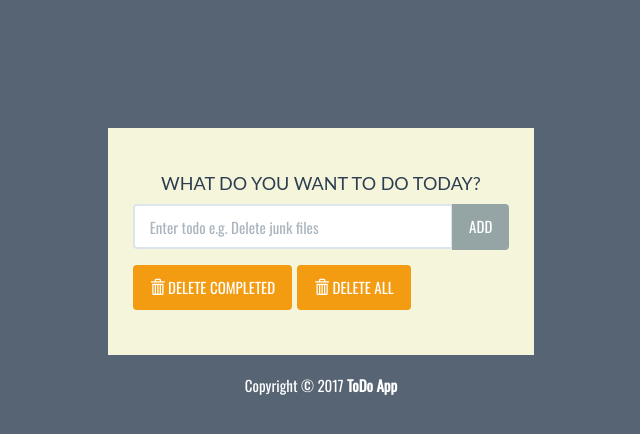
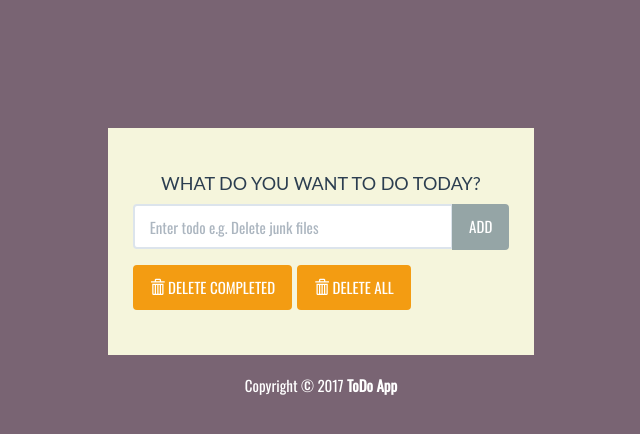
Before and after one commit to Jasmineee2/Todolist, a Django app: page / in a window 1280 px wide. Shown: the top 434 px of the page, without its empty margins (319-959 px from the left). Run offline with Django 3.2, Linux system fonts and the light colour scheme; data that the repository does not hold is empty; some libraries are stand-ins or nearby versions.

Commit message:
Update styles.css

```diff
--- a/todo/static/todo/styles.css
+++ b/todo/static/todo/styles.css
@@ -1,5 +1,5 @@
 body {
-	background: rgba(44, 62, 80, .8);
+	background: rgba(88, 62, 80, .8);
 	font-family: 'Oswald', 'Futura', sans-serif;
 }
 #wrapper {
```
